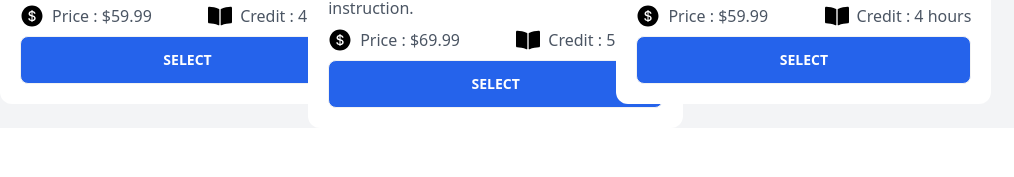
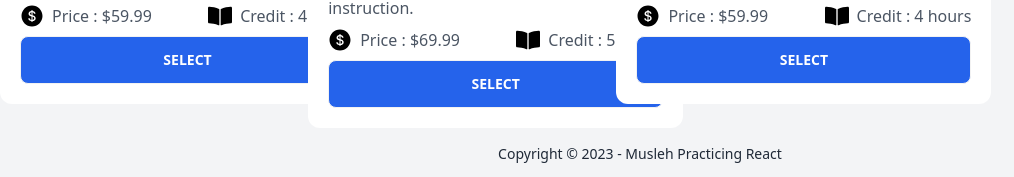
Before and after one commit to Muslehud77/Course-registration-earlyStageLearningReact, a React (Vite) app: page / in a window 1280 px wide. Shown: the part 1550-1727 px from the top of the page, without its empty margins (0-1014 px from the left). Before the commit the page ends 1678 px from the top, so only its background shows below. Built offline with nearby package versions, Linux system fonts and the light colour scheme.

Commit message:
added-footer

```diff
--- a/src/App.jsx
+++ b/src/App.jsx
@@ -3,6 +3,7 @@
 import Cards from "./Components/cards/Cards"
 import { ToastContainer, toast } from 'react-toastify';
   import 'react-toastify/dist/ReactToastify.css';
+import Footer from "./Components/footer/Footer";
 
 function App() {
  const [carts,setCarts] = useState([])
@@ -92,6 +93,7 @@
       </div>
 
 
+<Footer></Footer>
 <ToastContainer />
 
     </>
--- /dev/null
+++ b/src/Components/footer/Footer.jsx
@@ -0,0 +1,15 @@
+
+
+const Footer = () => {
+    return (
+        <div>
+            <footer className="footer footer-center p-4 bg-base text-base-content">
+  <aside>
+    <p>Copyright © 2023 - Musleh Practicing React</p>
+  </aside>
+</footer>
+        </div>
+    );
+};
+
+export default Footer;
```
